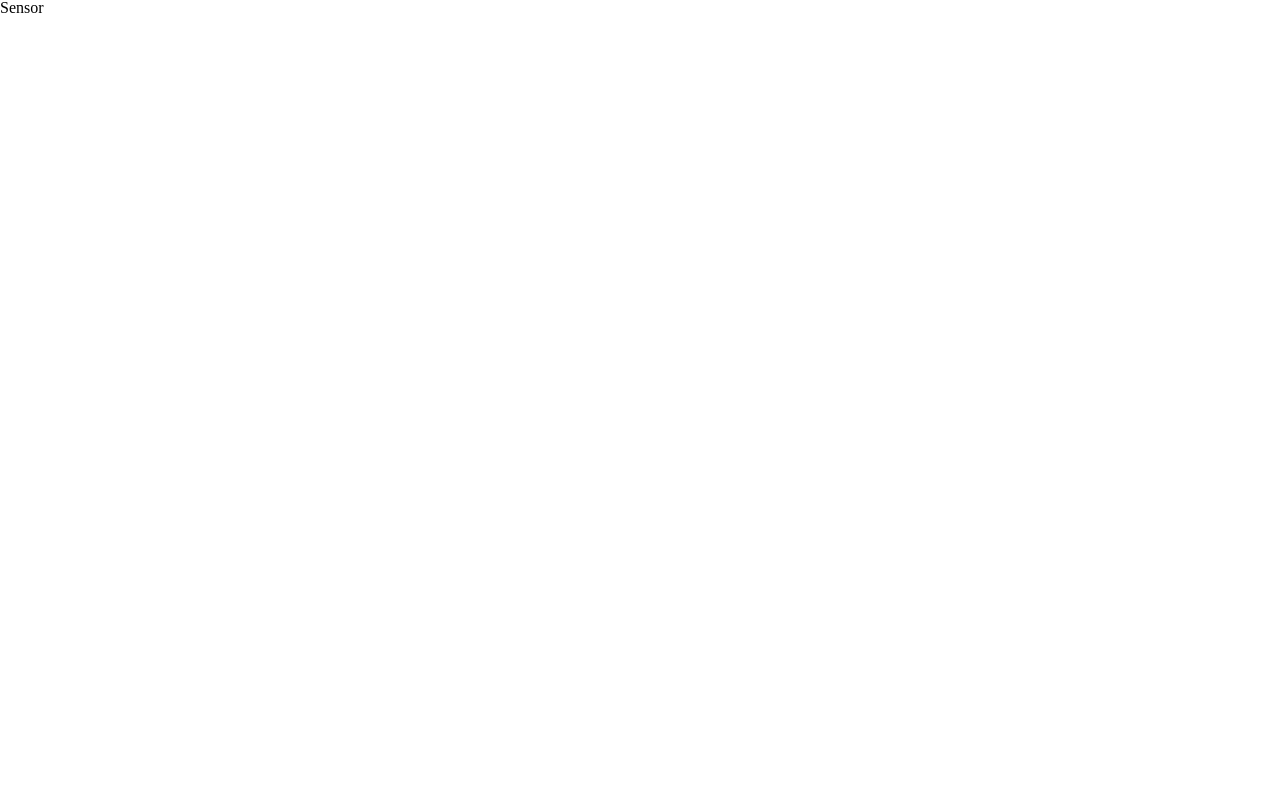
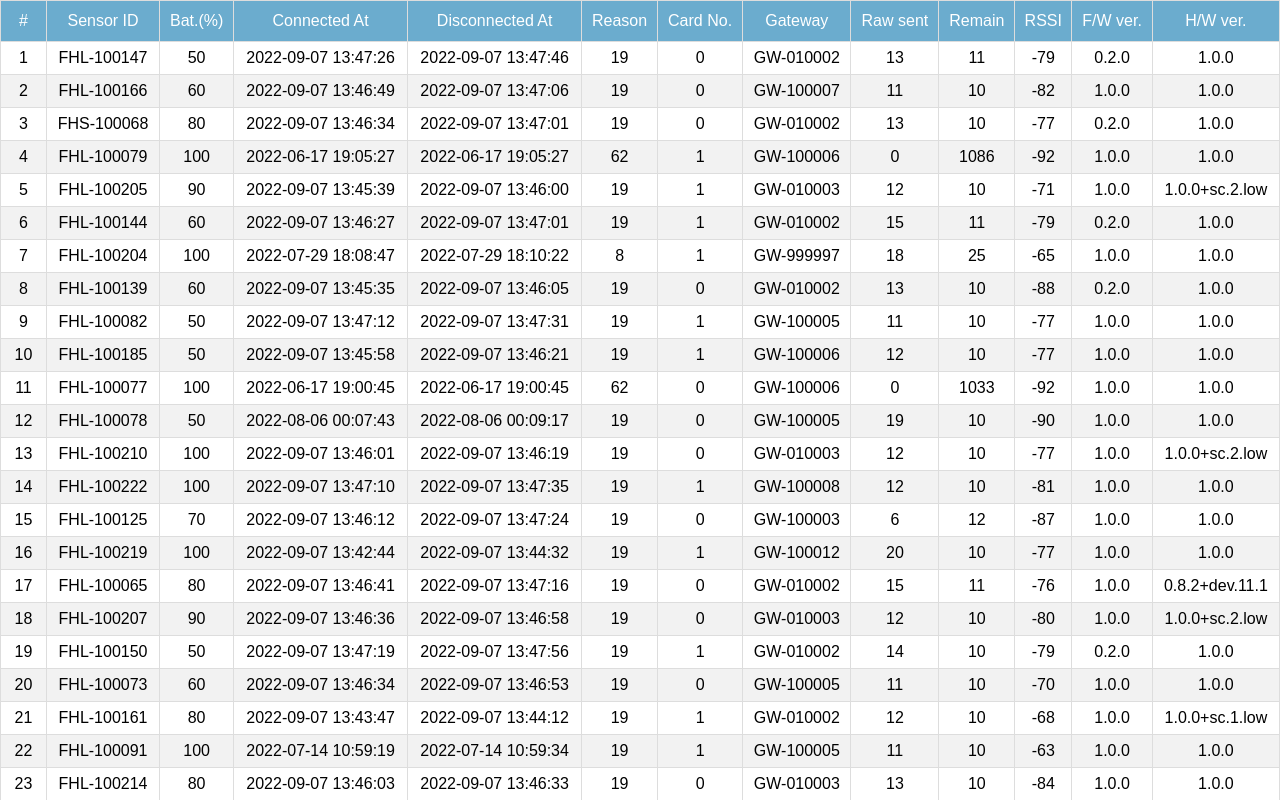
Before and after one commit to maketheworldwise/sensor-admin-react-bodit, a React (Create React App) app: page /sensor in a window 1280 px wide. Shown: the top 800 px of the page. Built offline with nearby package versions, Linux system fonts and the light colour scheme.

Commit message:
Feature: 테이블 UI 및 정렬 기능 구현

```diff
--- a/package.json
+++ b/package.json
@@ -10,6 +10,7 @@
     "react-dom": "^18.2.0",
     "react-router-dom": "^6.4.2",
     "react-scripts": "5.0.1",
+    "react-table": "^7.8.0",
     "sass": "^1.55.0",
     "styled-components": "^5.3.6",
     "styled-reset": "^4.4.2",
--- a/src/Pages/Sensor/Api.js
+++ b/src/Pages/Sensor/Api.js
@@ -1 +1,10 @@
-// 센서 리스트 정보는 Mock 데이터를 활용해주세요.
+export async function getSensorList() {
+  const res = await fetch('/mocks/sensor/sensor-info-list.json', {
+    method: 'GET',
+    headers: {
+      'Content-Type': 'application/json',
+    },
+  }).catch(() => alert('통신에 실패하였습니다.'));
+
+  return res.json();
+}
--- a/src/Pages/Sensor/Sensor.js
+++ b/src/Pages/Sensor/Sensor.js
@@ -1,7 +1,87 @@
+import { useEffect, useMemo, useState } from 'react';
+import { useSortBy, useTable } from 'react-table';
+import { getSensorList } from './Api';
+import { COLUMNS } from './columns';
+
 import styles from './Sensor.module.scss';
 
 function Sensor() {
-  return <div className={styles.sensor_container}>Sensor</div>;
+  const columns = useMemo(() => COLUMNS, []);
+  const [data, setData] = useState([]);
+  useEffect(() => {
+    getSensorList().then(json => setData(json));
+  }, []);
+
+  const tableInstance = useTable(
+    {
+      columns: columns,
+      data: data,
+    },
+    useSortBy
+  );
+
+  const { getTableProps, getTableBodyProps, headerGroups, rows, prepareRow } =
+    tableInstance;
+
+  return (
+    <div className={styles.sensor_container}>
+      <table {...getTableProps()}>
+        <thead>
+          {headerGroups.map(headerGroup => {
+            return (
+              <tr {...headerGroup.getHeaderGroupProps()}>
+                {headerGroup.headers.map(column => {
+                  return (
+                    <th
+                      {...column.getHeaderProps(column.getSortByToggleProps())}
+                    >
+                      {column.render('Header')}
+                      <span>
+                        {column.isSorted
+                          ? column.isSortedDesc
+                            ? ' ⬇️'
+                            : ' ⬆️'
+                          : ''}
+                      </span>
+                    </th>
+                  );
+                })}
+              </tr>
+            );
+          })}
+        </thead>
+        <tbody {...getTableBodyProps()}>
+          {rows.map(row => {
+            prepareRow(row);
+            return (
+              <tr {...row.getRowProps()}>
+                {row.cells.map(cell => {
+                  let isBatteryLowThan20 = false;
+                  if (cell.column.Header === 'Bat.(%)') {
+                    if (Number(cell.value) <= 20) {
+                      isBatteryLowThan20 = true;
+                    }
+                  }
+                  return (
+                    <td
+                      {...cell.getCellProps()}
+                      style={
+                        isBatteryLowThan20
+                          ? { backgroundColor: 'red', color: 'white' }
+                          : null
+                      }
+                    >
+                      {cell.render('Cell')}
+                    </td>
+                  );
+                })}
+              </tr>
+            );
+          })}
+        </tbody>
+      </table>
+    </div>
+  );
 }
 
 export default Sensor;
--- a/src/Pages/Sensor/Sensor.module.scss
+++ b/src/Pages/Sensor/Sensor.module.scss
@@ -7,4 +7,32 @@
  */
 
 .sensor_container {
+  table {
+    font-family: Arial, Helvetica, sans-serif;
+    border-collapse: collapse;
+    width: 100%;
+  }
+
+  table td,
+  table th {
+    border: 1px solid #ddd;
+    padding: 8px;
+    text-align: center;
+  }
+
+  table tr:nth-child(even) {
+    background-color: #f2f2f2;
+  }
+
+  table tr:hover {
+    background-color: #ddd;
+  }
+
+  table th {
+    padding-top: 12px;
+    padding-bottom: 12px;
+    text-align: center;
+    background-color: #6bacce;
+    color: white;
+  }
 }
--- /dev/null
+++ b/src/Pages/Sensor/columns.js
@@ -0,0 +1,55 @@
+export const COLUMNS = [
+  {
+    Header: '#',
+    id: 'index',
+    accessor: (_row, i) => i + 1,
+  },
+  {
+    Header: 'Sensor ID',
+    accessor: 'thingName',
+  },
+  {
+    Header: 'Bat.(%)',
+    accessor: 'shadow.batLvl',
+  },
+  {
+    Header: 'Connected At',
+    accessor: 'shadow.connAt',
+  },
+  {
+    Header: 'Disconnected At',
+    accessor: 'shadow.disconnAt',
+  },
+  {
+    Header: 'Reason',
+    accessor: 'shadow.disconnReason',
+  },
+  {
+    Header: 'Card No.',
+    accessor: 'shadow.connCardNum',
+  },
+  {
+    Header: 'Gateway',
+    accessor: 'shadow.connGW',
+  },
+  {
+    Header: 'Raw sent',
+    accessor: 'shadow.rawSentCnt',
+  },
+  {
+    Header: 'Remain',
+    accessor: 'shadow.remainData',
+  },
+  {
+    Header: 'RSSI',
+    accessor: 'shadow.rssi',
+  },
+  {
+    Header: 'F/W ver.',
+    accessor: 'shadow.hwVer',
+  },
+  {
+    Header: 'H/W ver.',
+    accessor: 'shadow.fwVer',
+  },
+];
```
Also changed, not shown: 1 other file (tests, documents, lock files or other folders).
